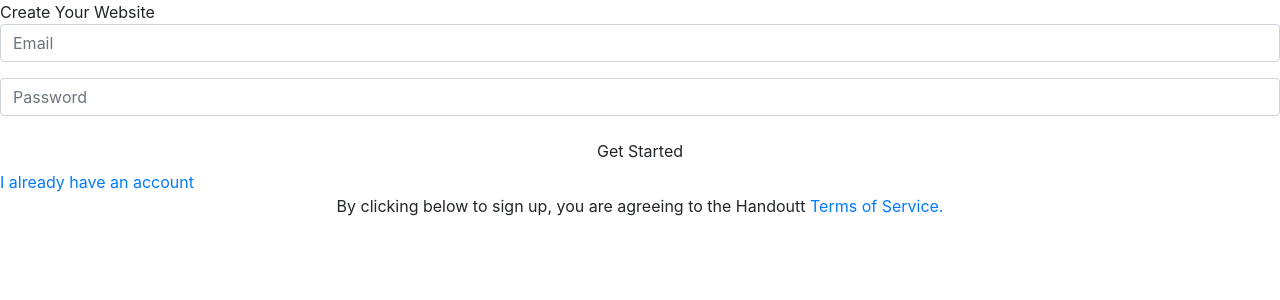
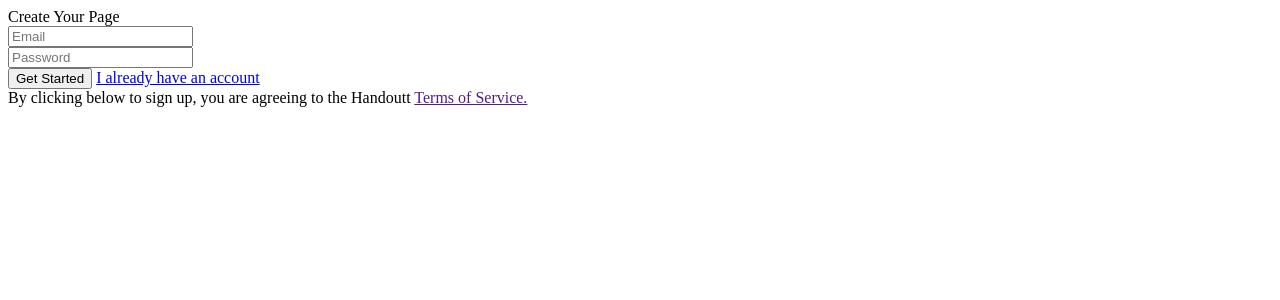
Before and after one commit to telloapp/salesapp, a PHP site: page /register.php in a window 1280 px wide. Shown: the top 300 px of the page. Run offline with PHP 8.4, Linux system fonts and the light colour scheme; some libraries are stand-ins or nearby versions.

Commit message:
changed register.php and added readme.txt

```diff
--- a/register.php
+++ b/register.php
@@ -52,26 +52,13 @@ if (isset($_POST['submit'])) {
 <html class="bg-black">
     <head>
         <meta charset="UTF-8">
-        <title>Handoutt | Registration Page</title>
-        <meta content='width=device-width, initial-scale=1, maximum-scale=1, user-scalable=no' name='viewport'>
-        <!-- bootstrap 3.0.2 -->
-        <link href="css/bootstrap.min.css" rel="stylesheet" type="text/css" />
-        <!-- font Awesome -->
-        <link href="css/font-awesome.min.css" rel="stylesheet" type="text/css" />
-        <!-- Theme style -->
-        <link href="css/AdminLTE.css" rel="stylesheet" type="text/css" />
+        <title>Registration Page</title>
 
-        <!-- HTML5 Shim and Respond.js IE8 support of HTML5 elements and media queries -->
-        <!-- WARNING: Respond.js doesn't work if you view the page via file:// -->
-        <!--[if lt IE 9]>
-          <script src="https://oss.maxcdn.com/libs/html5shiv/3.7.0/html5shiv.js"></script>
-          <script src="https://oss.maxcdn.com/libs/respond.js/1.3.0/respond.min.js"></script>
-        <![endif]-->
     </head>
     <body class="bg-black">
 
         <div class="form-box" id="login-box">
-            <div class="header">Create Your Website</div>
+            <div class="header">Create Your Page</div>
             <form action="" method="post">
                 <div class="body bg-white">
                     <div class="form-group">
@@ -102,11 +89,5 @@ if (isset($_POST['submit'])) {
             </div>
         </div>
 
-
-        <!-- jQuery 2.0.2 -->
-        <script src="http://ajax.googleapis.com/ajax/libs/jquery/2.0.2/jquery.min.js"></script>
-        <!-- Bootstrap -->
-        <script src="../../js/bootstrap.min.js" type="text/javascript"></script>
-
     </body>
 </html>
```
Also changed, not shown: readme.txt (added).
